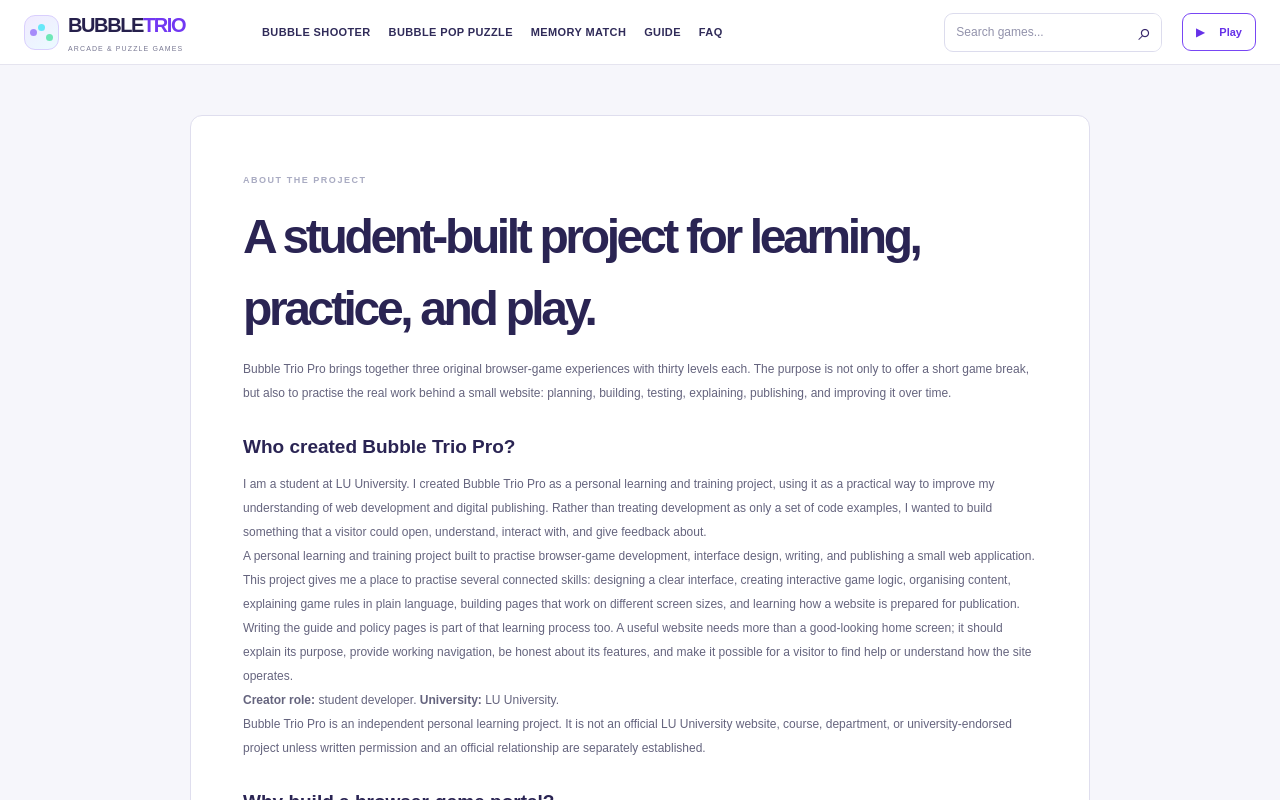
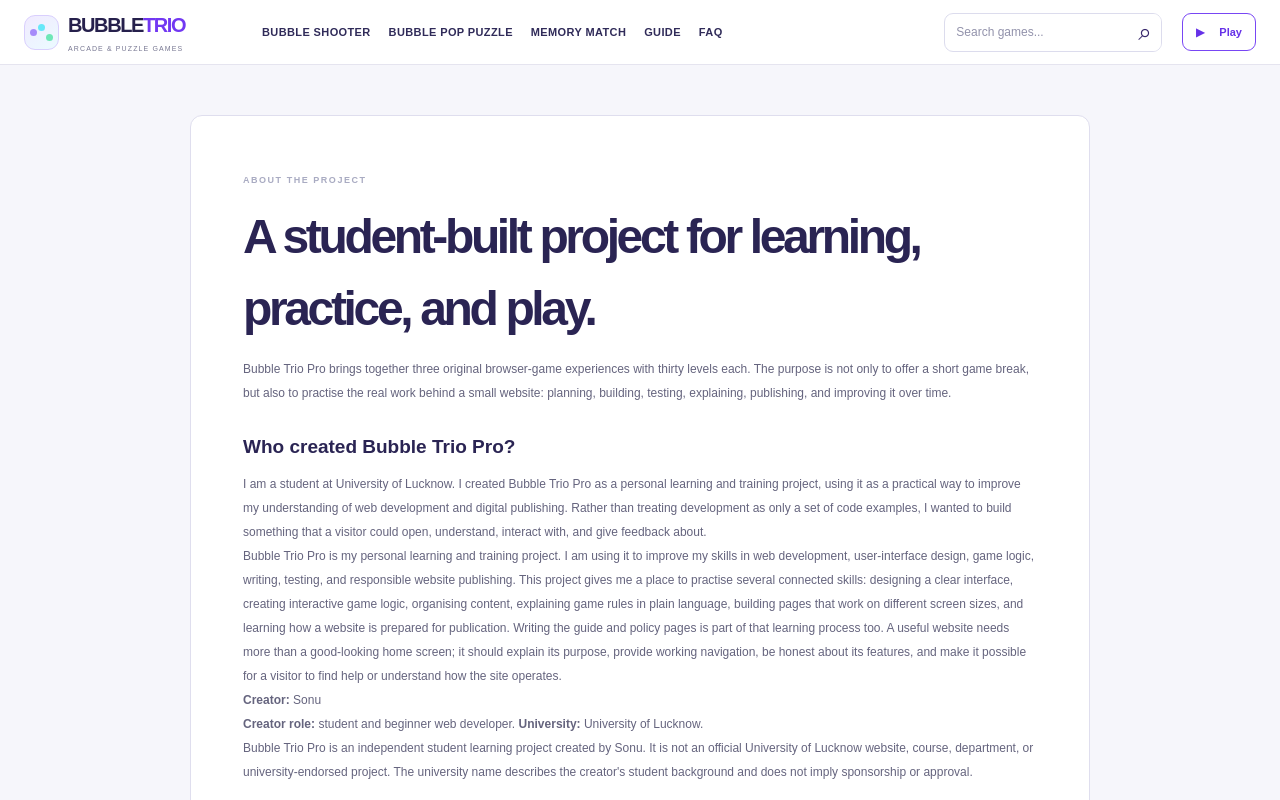
Before and after one commit to websiite01-tech/bubble-trio-pro, a Next.js app: page /about in a window 1280 px wide. Shown: the top 800 px of the page. Built offline with nearby package versions, Linux system fonts and the light colour scheme; no server answers.

Commit message:
profile: add Sonu's public creator profile and contact email

```diff
--- a/app/site-config.js
+++ b/app/site-config.js
@@ -1,22 +1,22 @@
 // SITE OWNER SETTINGS
-// Edit this file to update the creator profile, public contact details and policy dates.
-// Never place passwords, private tokens, or other secrets in this public source file.
+// Edit this public configuration file to update creator details, contact information and policy dates.
+// Never add passwords, private tokens, secret keys or confidential data here.
 export const siteConfig = {
   siteName: "Bubble Trio Pro",
   siteUrl: "https://bubble-trio-pro.vercel.app",
   policyLastUpdated: "20 October 2026",
 
-  // Personal profile. Add your name only if you want it shown publicly.
-  creatorName: "",
-  creatorRole: "student developer",
-  university: "LU University",
-  creatorPurpose: "A personal learning and training project built to practise browser-game development, interface design, writing, and publishing a small web application.",
-  universityDisclaimer: "Bubble Trio Pro is an independent personal learning project. It is not an official LU University website, course, department, or university-endorsed project unless written permission and an official relationship are separately established.",
+  // Public creator profile. These values appear on the live site.
+  creatorName: "Sonu",
+  creatorRole: "student and beginner web developer",
+  city: "Lucknow, India",
+  university: "University of Lucknow",
+  creatorPurpose: "Bubble Trio Pro is my personal learning and training project. I am using it to improve my skills in web development, user-interface design, game logic, writing, testing, and responsible website publishing.",
+  universityDisclaimer: "Bubble Trio Pro is an independent student learning project created by Sonu. It is not an official University of Lucknow website, course, department, or university-endorsed project. The university name describes the creator's student background and does not imply sponsorship or approval.",
 
-  // Add a public email address when you are ready to receive website enquiries.
-  // Leave empty to keep the email link hidden. Do not enter a private email unless you want it public.
-  contactEmail: "",
-  contactLabel: "Project contact",
+  // This email is intentionally public on the Contact page. Use only an address you are comfortable publishing.
+  contactEmail: "websiite01@gmail.com",
+  contactLabel: "Email Sonu about Bubble Trio Pro",
   publicIssueUrl: "https://github.com/websiite01-tech/bubble-trio-pro/issues",
   sourceRepositoryUrl: "https://github.com/websiite01-tech/bubble-trio-pro"
 };
```
